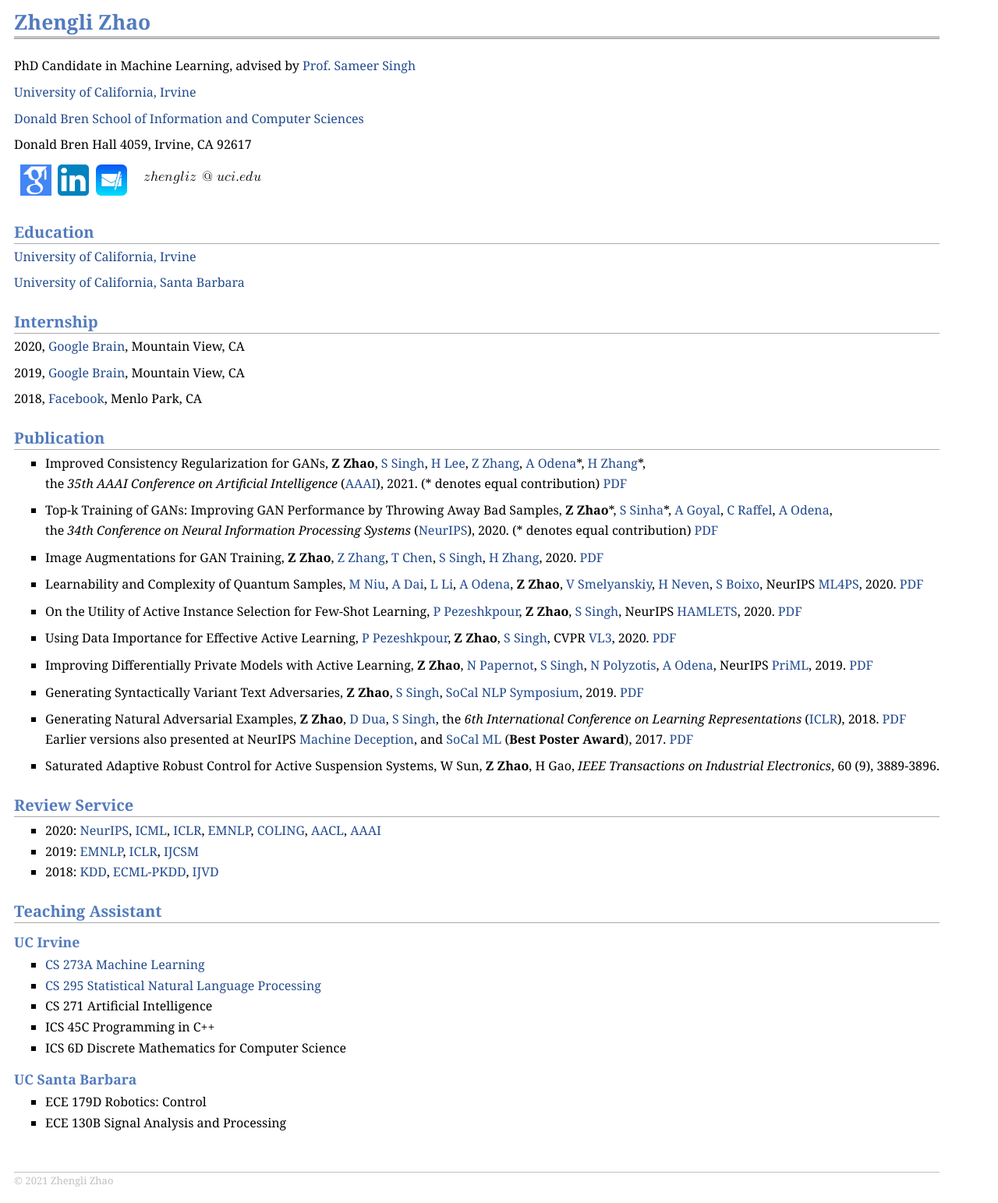
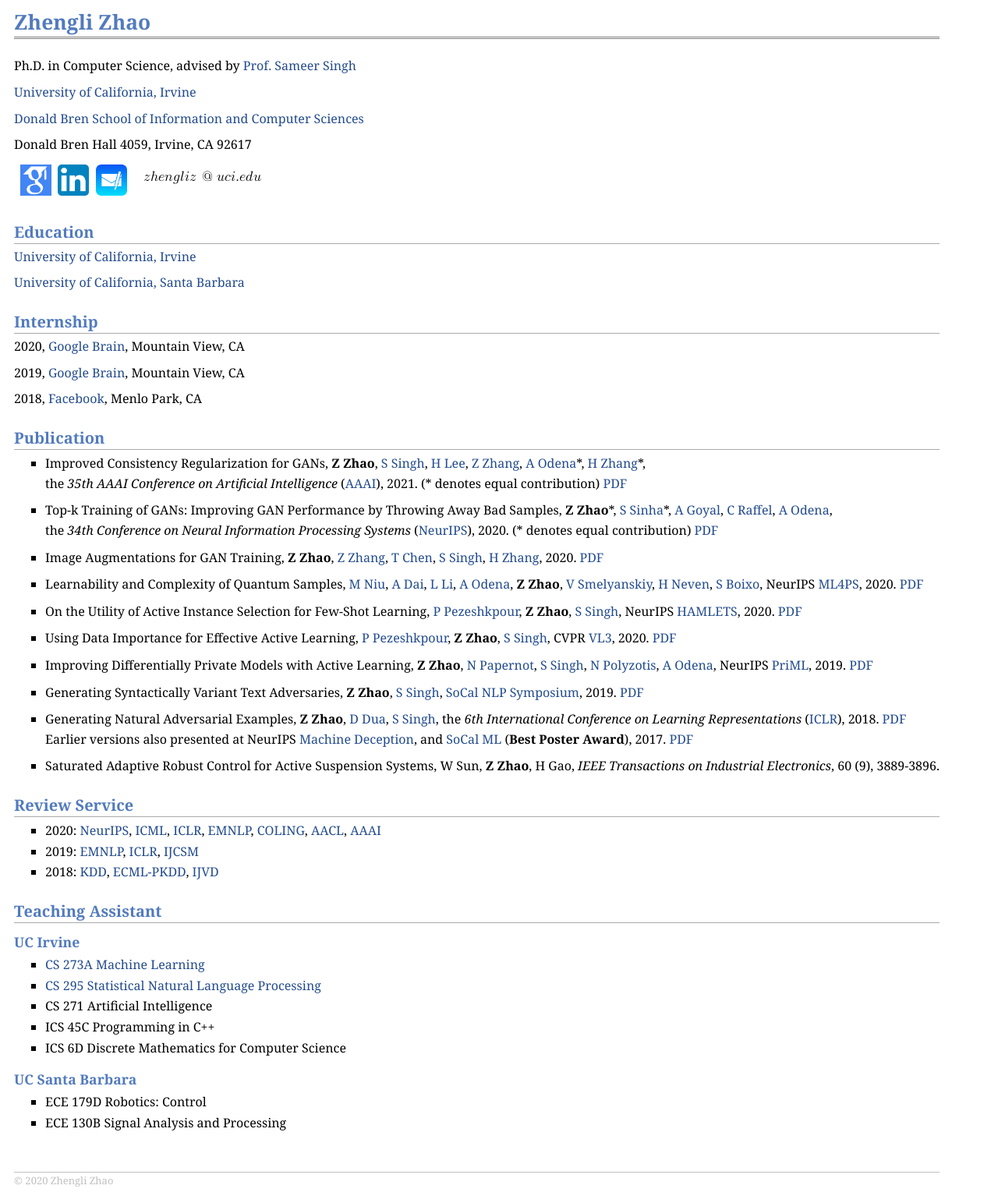
Before and after one commit to zhengliz/zhengliz.github.io, a plain HTML site: page index.html in a window 1280 px wide. Shown: the whole page at 78% size. Drawn offline with Linux system fonts and the light colour scheme.

Commit message:
Update index.html

```diff
--- a/index.html
+++ b/index.html
@@ -18,7 +18,7 @@
 <div id="toptitle">
 <h1>Zhengli Zhao</h1>
 </div>
-<p>PhD Candidate in Machine Learning, advised by <a href="http://sameersingh.org/">Prof. Sameer Singh</a></p>
+<p>Ph.D. in Computer Science, advised by <a href="http://sameersingh.org/">Prof. Sameer Singh</a></p>
 <p><a href="http://www.uci.edu/">University of California, Irvine</a></p>
 <p><a href="http://www.ics.uci.edu/">Donald Bren School of Information and Computer Sciences</a></p>
 <p>Donald Bren Hall 4059, Irvine, CA 92617</p>
@@ -175,7 +175,7 @@
 </ul>
 <div id="footer">
 <div id="footer-text">
-© 2021 Zhengli Zhao
+© 2020 Zhengli Zhao
 </div>
 </div>
 </td>
```
